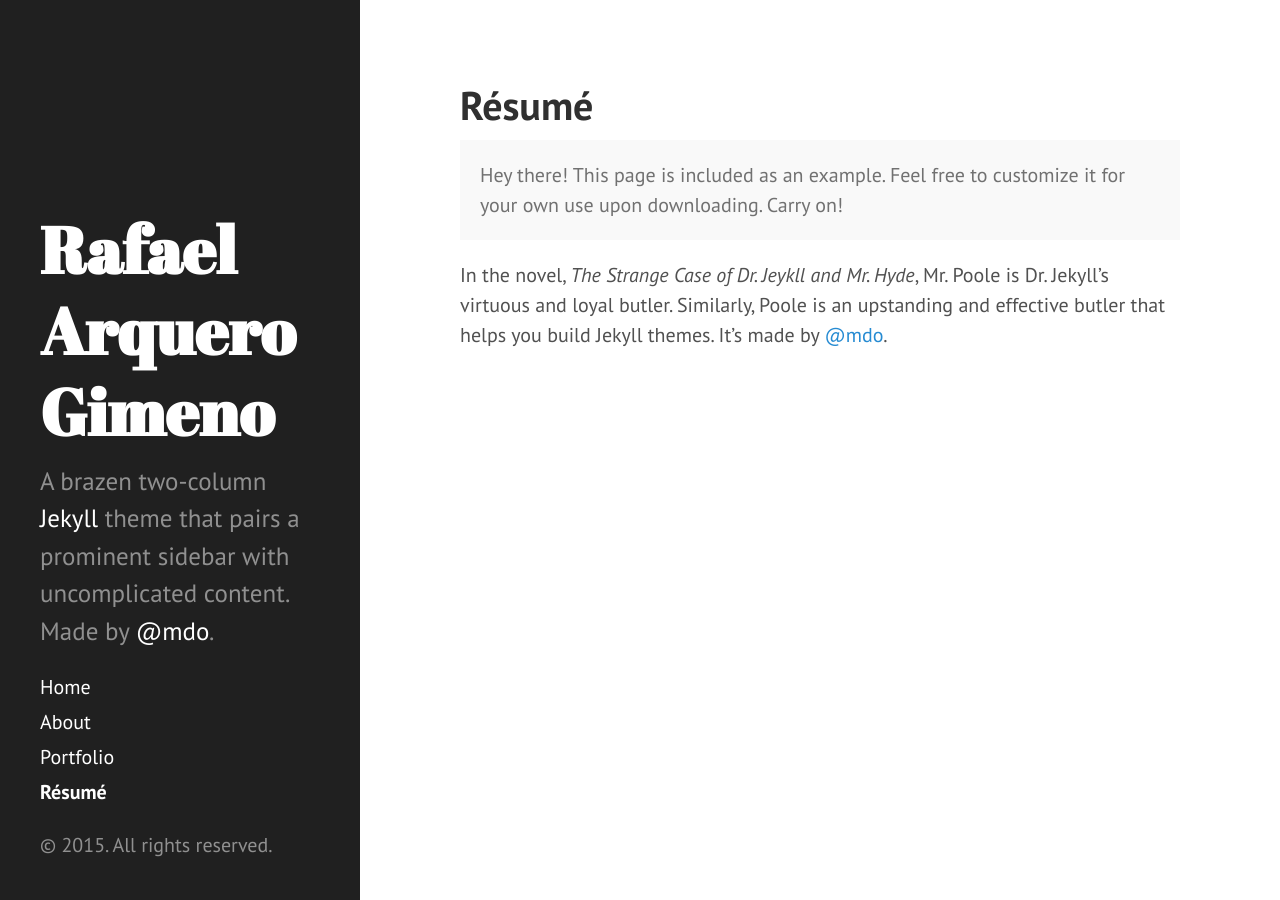
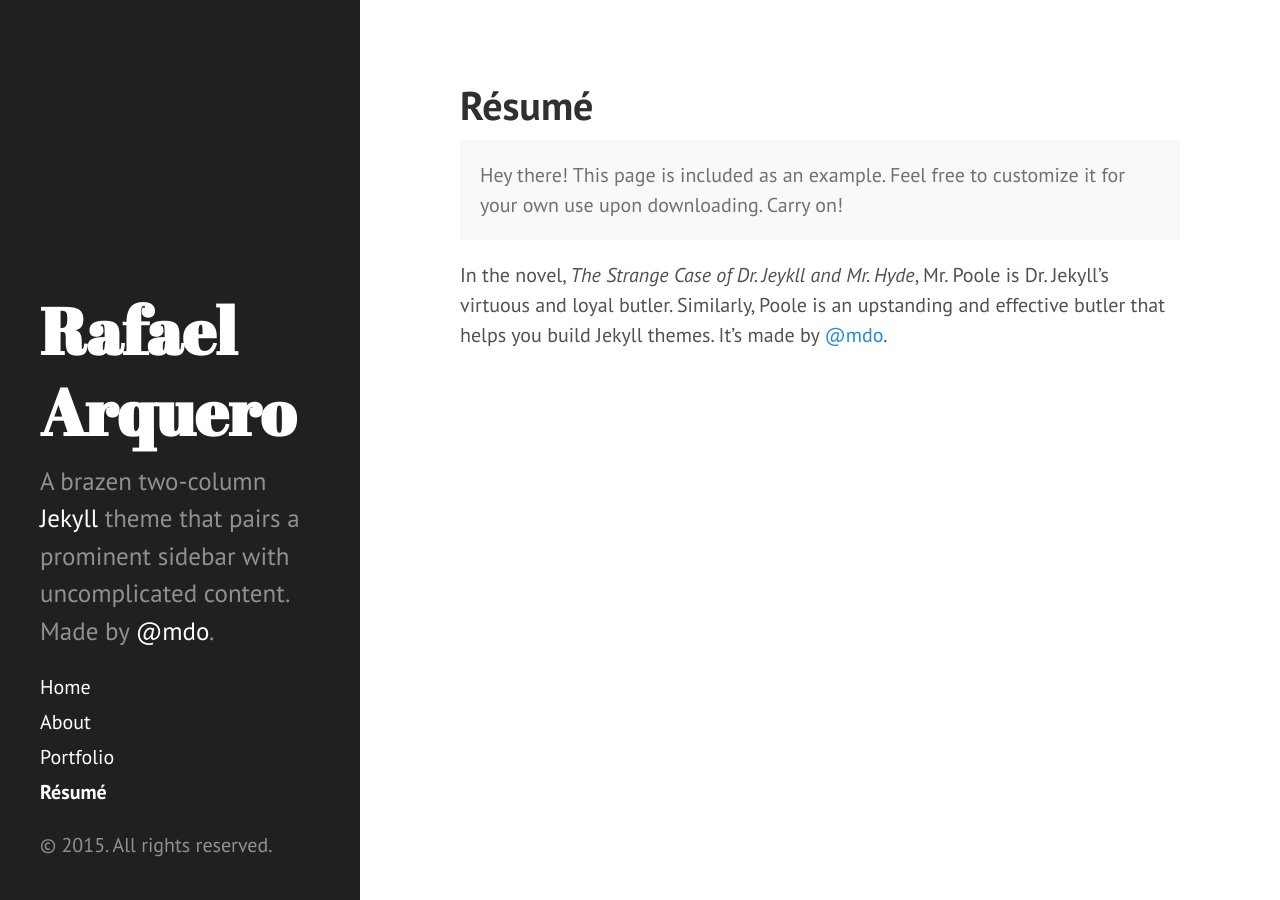
Before and after one commit to arkeros/rafael.arque.ro, a Jekyll site: the page built from resume.md, in a window 1280 px wide. Built offline with Jekyll 4.4.1, drawn with Linux system fonts in a browser that asks for light colours; Markdown is read by kramdown in place of the engine named in the settings.

```diff
--- a/_config.yml
+++ b/_config.yml
@@ -7,7 +7,7 @@ permalink:        pretty
 relative_permalinks: true
 
 # Setup
-title:            Rafael Arquero Gimeno
+title:            Rafael Arquero
 tagline:          'A Jekyll theme'
 description:      'A brazen two-column <a href="http://jekyllrb.com" target="_blank">Jekyll</a> theme that pairs a prominent sidebar with uncomplicated content. Made by <a href="https://twitter.com/mdo" target="_blank">@mdo</a>.'
 url:              https://rafael.arque.ro
```
Also changed, not shown: public/apple-touch-icon-144-precomposed.png, public/favicon.ico.
